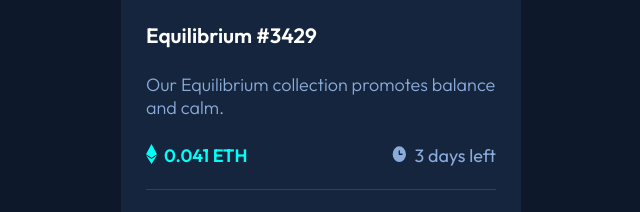
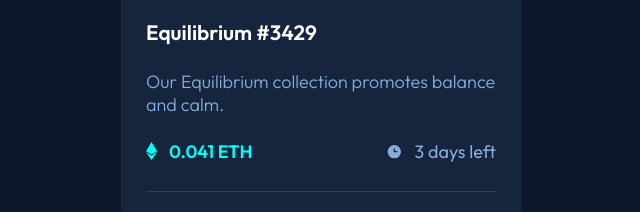
Before and after one commit to KTrick01/NFT-preview-card-component, a plain HTML site: page index.html in a window 1280 px wide. Shown: the part 454-666 px from the top of the page, 319-959 px from the left. Drawn offline with Linux system fonts and the light colour scheme.

Commit message:
Pagina funcional v1.2

```diff
--- a/css/styles.css
+++ b/css/styles.css
@@ -36,6 +36,7 @@ body {
 .criptoCard {
     display: flex;
     flex-direction: column;
+    gap: 25px;
     max-width: 400px;
     min-width: 280px;
     background-color: var(--very-dark-blue-card);
@@ -97,12 +98,12 @@ body {
 }
 
 .criptoCard__title {
-    margin-top: 25px;
-    margin-bottom: 25px;
+
     font-size: 1.3rem;
     font-weight: 600;
     color: var(--white);
     cursor: pointer;
+    margin-bottom: 25px;
 
 
 }
@@ -113,7 +114,7 @@ body {
 }
 
 .criptoCard__paragraph {
-    margin-bottom: 25px;
+
     font-size: 18px;
     font-weight: 300;
     color: var(--soft-blue);
@@ -122,15 +123,16 @@ body {
 .criptoCard__data {
     display: flex;
     justify-content: space-between;
+    padding-bottom: 30px;
     border-bottom: 1px solid var(--very-dark-blue-line);
-    padding-bottom: 25px;
-    margin-bottom: 25px;
-
 
 }
 
 .criptoCard__dataContainer {
     display: flex;
+    justify-content: center;
+    align-items: center;
+    gap: 5px;
     max-height: 20px;
 }
 
```
